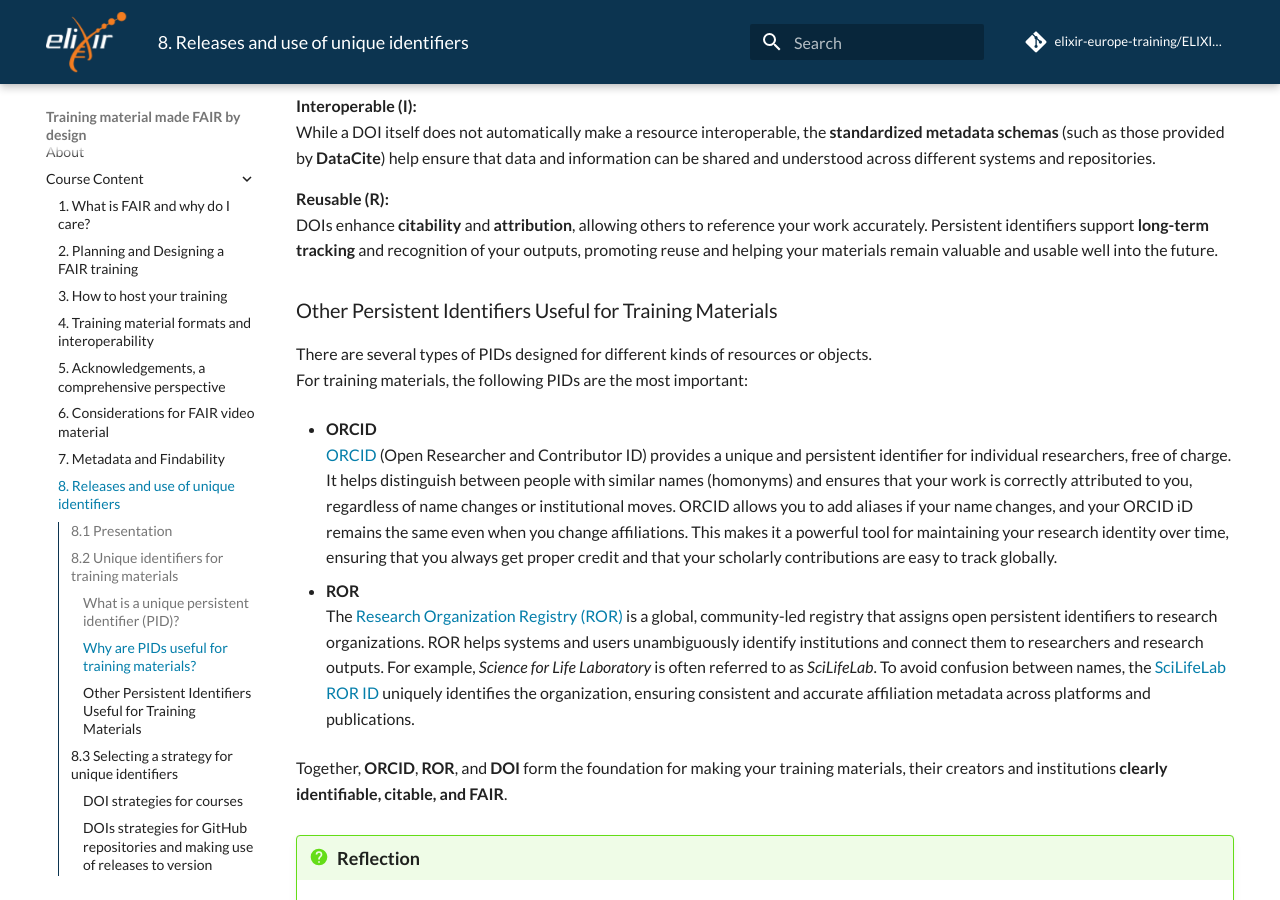
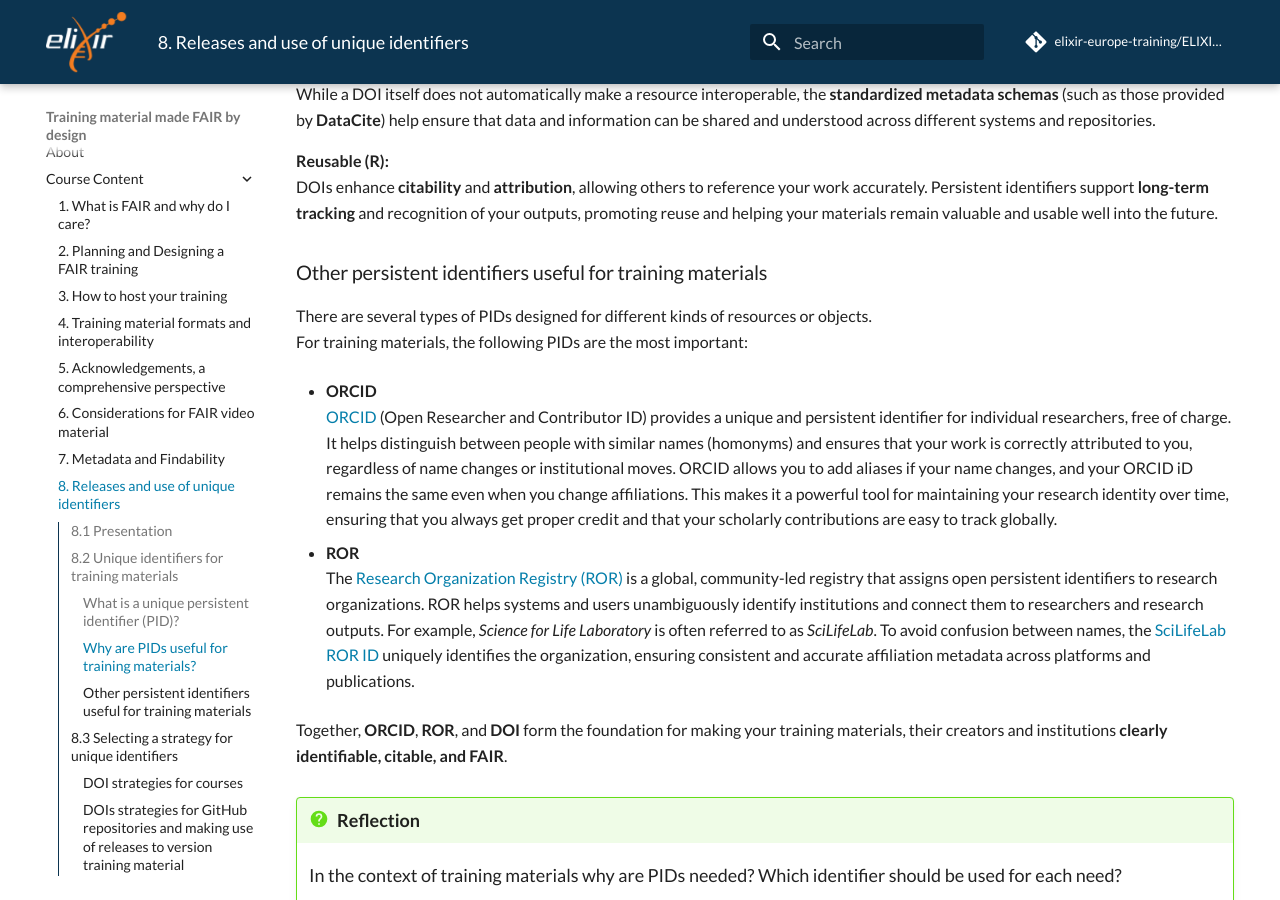
Before and after one commit to elixir-europe-training/ELIXIR-TrP-FAIR-Material-By-Design, an MkDocs documentation site: the page built from docs/chapters/chapter_08.md, in a window 1280 px wide and 900 px high, scrolled down 2079 px. Built offline with MkDocs 1.6.1 and Material for MkDocs 9.7.7, drawn with Linux system fonts in a browser that asks for light colours; comment, search, counter and statistics services are not loaded; the version menu is left out; some of the changed text lies outside the part shown.

```diff
--- a/docs/chapters/chapter_08.md
+++ b/docs/chapters/chapter_08.md
@@ -70,7 +69,7 @@ While a DOI itself does not automatically make a resource interoperable, the **s
 DOIs enhance **citability** and **attribution**, allowing others to reference your work accurately. Persistent identifiers support **long-term tracking** and recognition of your outputs, promoting reuse and helping your materials remain valuable and usable well into the future.
 
 
-### Other Persistent Identifiers Useful for Training Materials
+### Other persistent identifiers useful for training materials
 
 There are several types of PIDs designed for different kinds of resources or objects.
 For training materials, the following PIDs are the most important:
```
Also changed, not shown: other parts of docs/chapters/chapter_08.md (+0 -1 lines).
